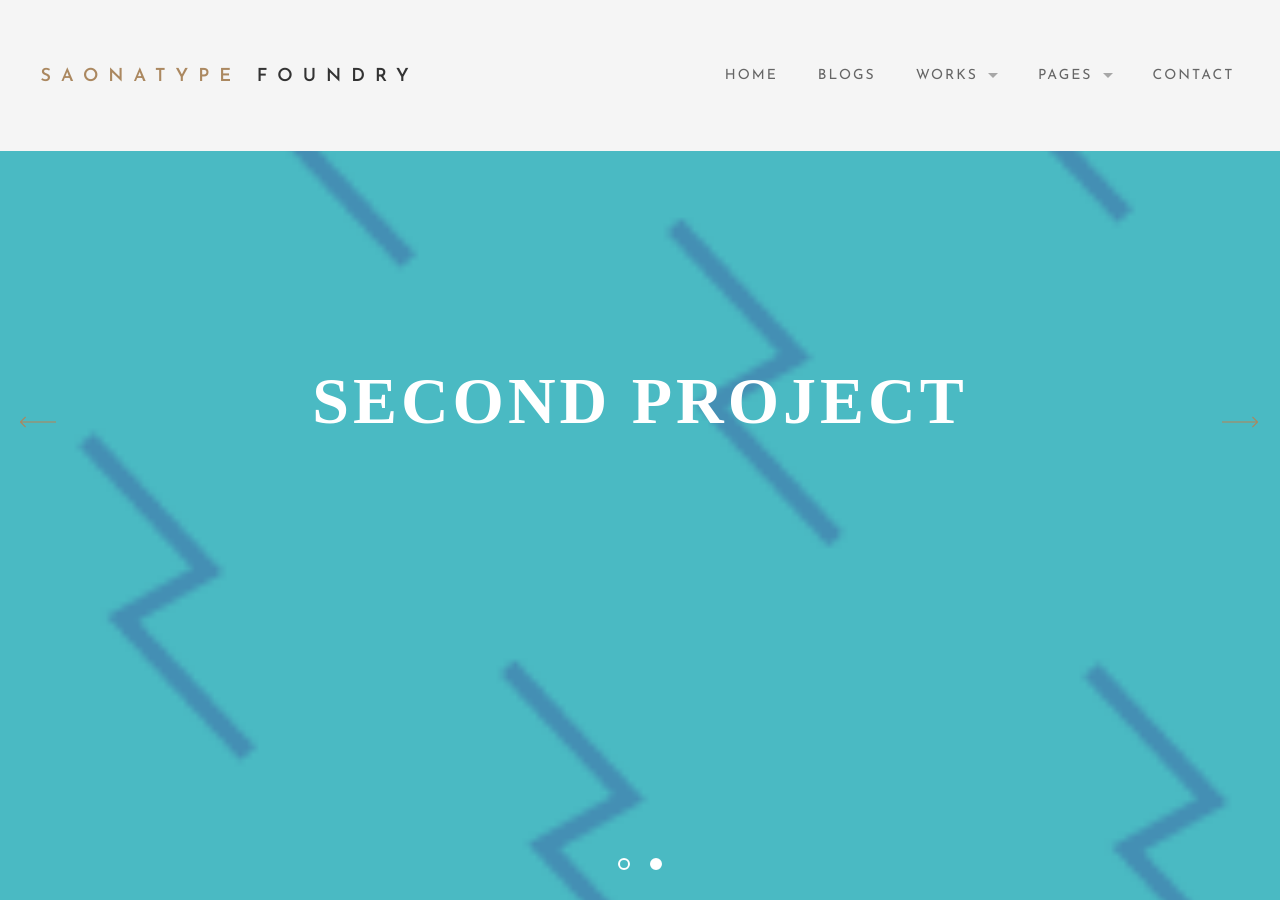
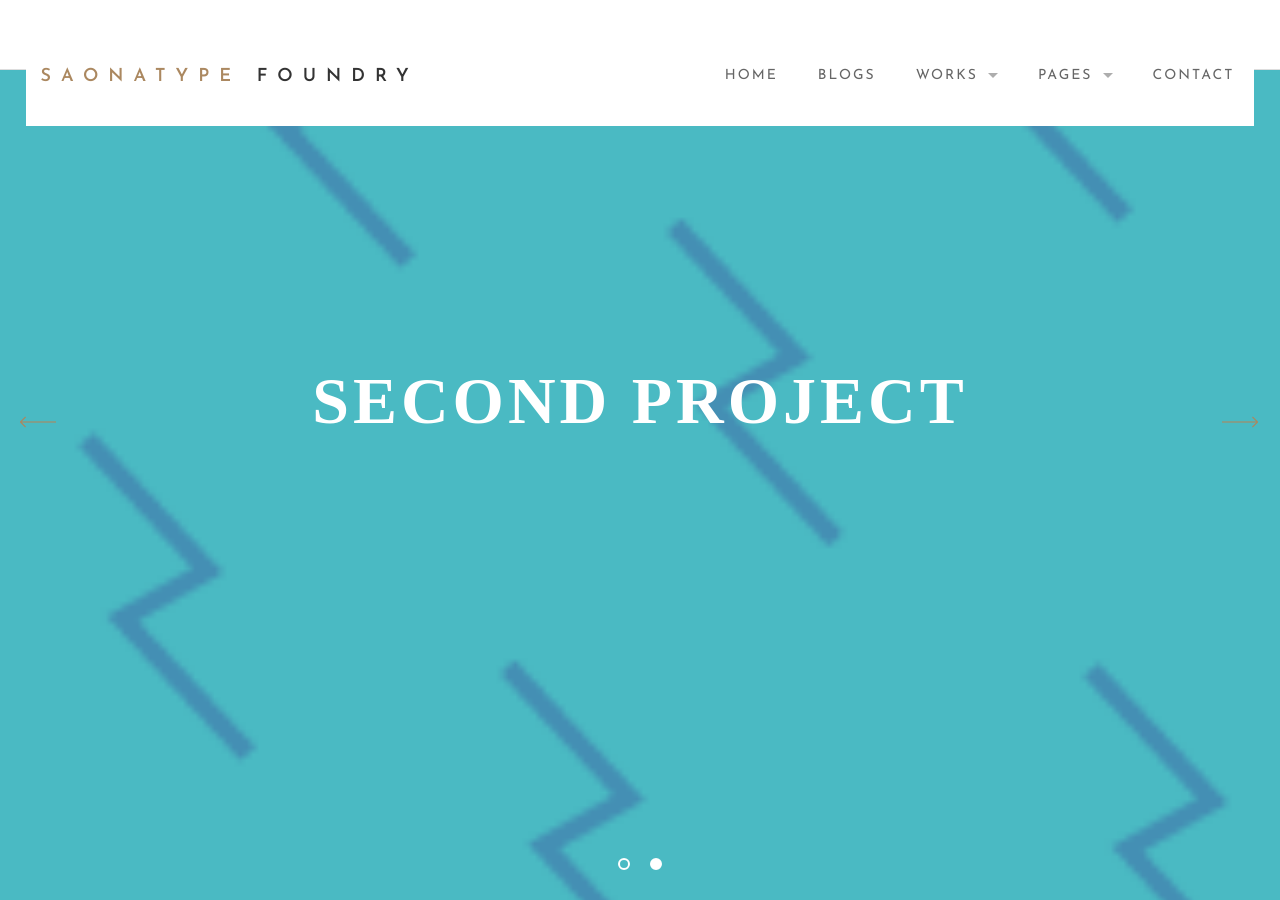
Before and after one commit to SAONATYPE/saonatype.github.io, a Jekyll site: the page built from index.html, in a window 1280 px wide and 900 px high. Built offline with Jekyll 4.4.1, drawn with Linux system fonts in a browser that asks for light colours; some web fonts are replaced.

Commit message:
menu edit

```diff
--- a/css/style.css
+++ b/css/style.css
@@ -360,14 +360,17 @@ body {
   padding-top: 0 !important; }
 
 .contain-to-grid {
-  background-color:whitesmoke;
+  background-color:#ffffff;
+    box-sizing: border-box;
+    border-bottom: 1px solid #ddd;
+    height: 70px;
   position: fixed;
   padding: 2%;
-  transition: 0.4s;
+  transition: top 0.25s;
   top: 0;
   z-index: 99; }
   .contain-to-grid .top-bar {
-    background-color:whitesmoke;
+    background-color:#ffffff;
     max-width: 100%; }
 
 .top-bar-section ul li > a {
```
